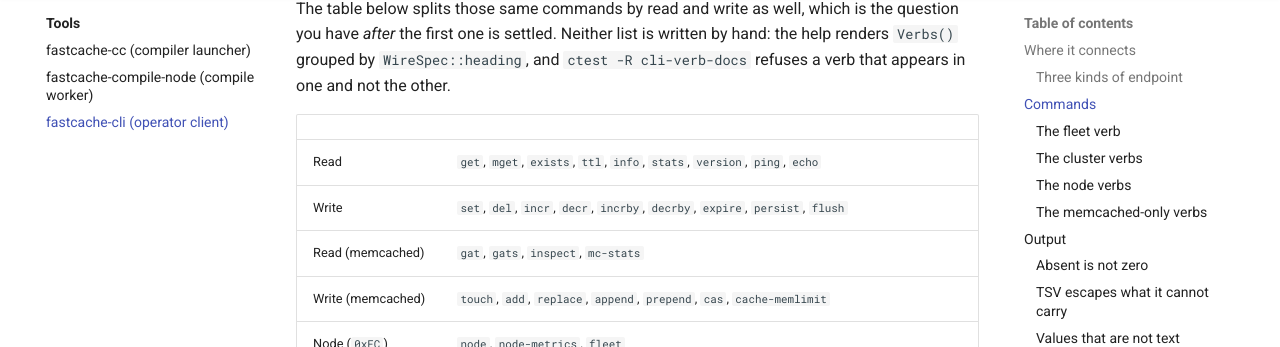
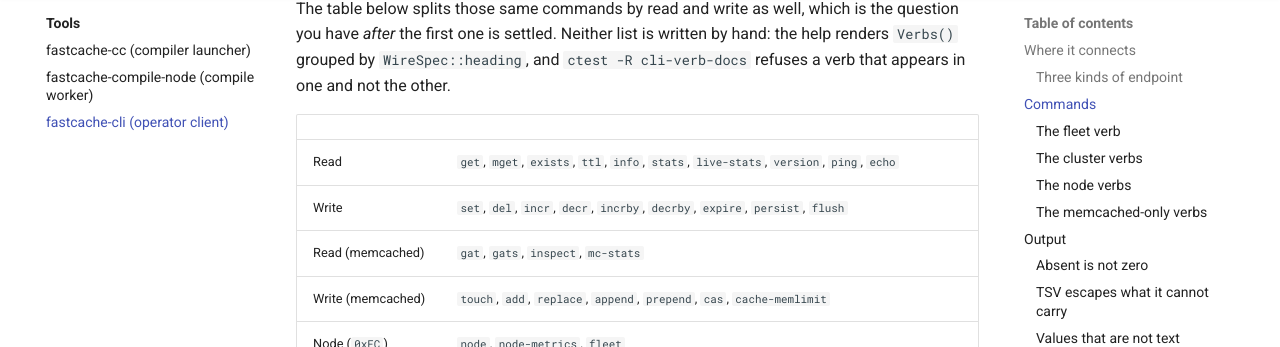
Before and after one commit to LASTRADA-Software/fastcached, an MkDocs documentation site: the page built from docs/tools/fastcache-cli.md, in a window 1280 px wide and 900 px high, scrolled down 2311 px. Shown: the part 106-453 px from the top of the window. Built offline with MkDocs 1.6.1 and Material for MkDocs 9.7.7, drawn with Linux system fonts in a browser that asks for light colours; comment, search, counter and statistics services are not loaded.

Commit message:
docs: live-stats is in the fastcache-cli Commands table
48dcb7e4 made `live-stats` a VerbTable row and listed it nowhere on the operator
page, so `ctest -R cli-verb-docs` refused this branch from that commit on:

    `live-stats` is a VerbTable row and is in no Commands table row of fastcache-cli.md

Filed under Read: it sends nothing that changes a server.

Refs #134
Signed-off-by: Christian Parpart <christian@parpart.family>

```diff
--- a/docs/tools/fastcache-cli.md
+++ b/docs/tools/fastcache-cli.md
@@ -110,7 +110,7 @@ the help renders `Verbs()` grouped by `WireSpec::heading`, and
 
 | | |
 |---|---|
-| Read | `get`, `mget`, `exists`, `ttl`, `info`, `stats`, `version`, `ping`, `echo` |
+| Read | `get`, `mget`, `exists`, `ttl`, `info`, `stats`, `live-stats`, `version`, `ping`, `echo` |
 | Write | `set`, `del`, `incr`, `decr`, `incrby`, `decrby`, `expire`, `persist`, `flush` |
 | Read (memcached) | `gat`, `gats`, `inspect`, `mc-stats` |
 | Write (memcached) | `touch`, `add`, `replace`, `append`, `prepend`, `cas`, `cache-memlimit` |
```
